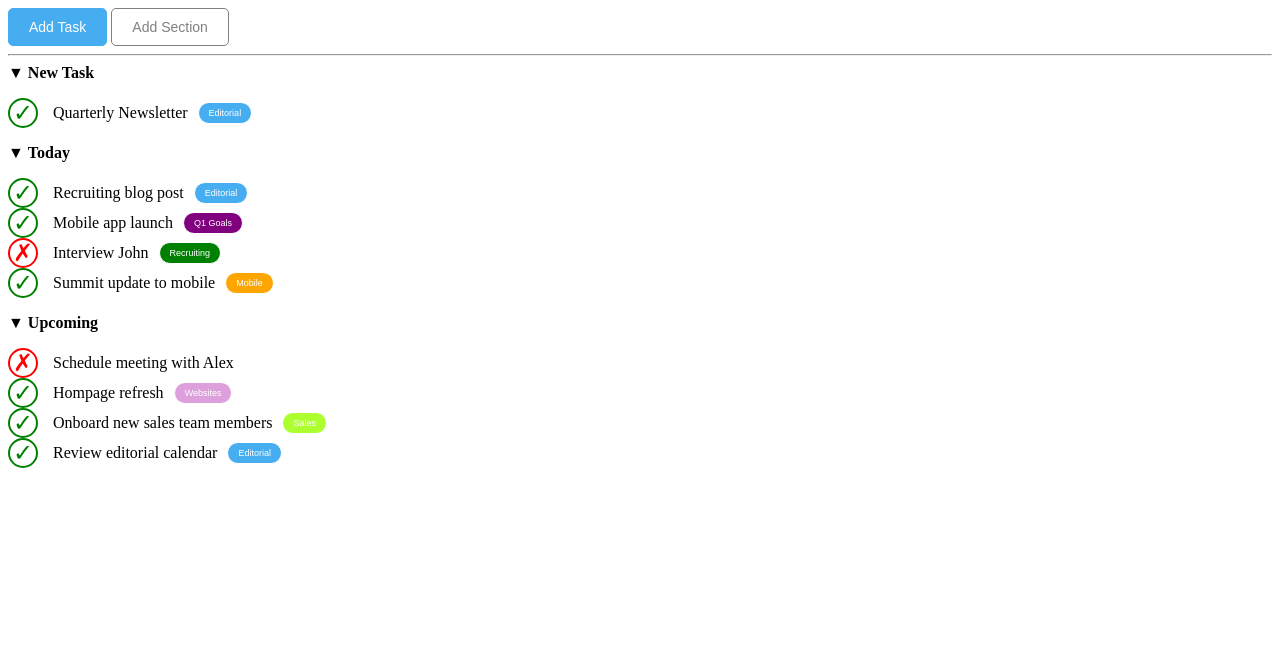
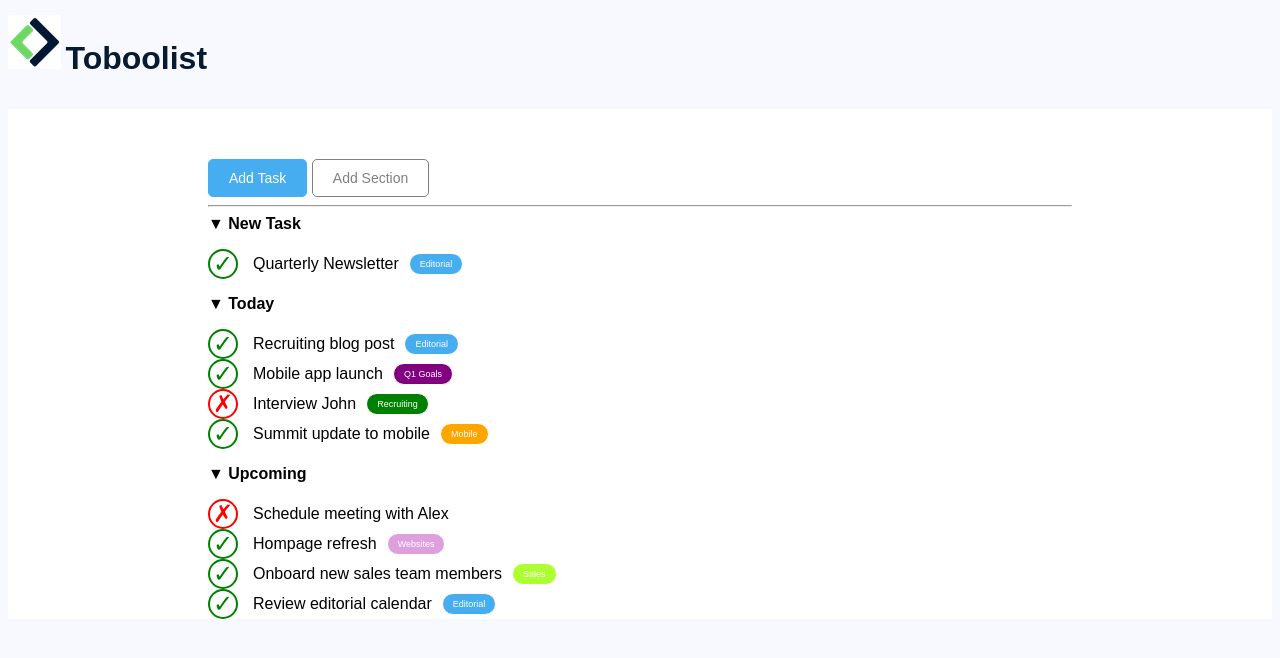
Before and after one commit to GiosciaFra/html-css-toboolist, a plain HTML site: page index.html in a window 1280 px wide. Drawn offline with Linux system fonts and the light colour scheme.

Commit message:
Aggiustamenti pagina e fine esercizio (non sono riuscito ad allineare 'Tooblist' al logo)

```diff
--- a/css/style.css
+++ b/css/style.css
@@ -2,19 +2,37 @@
     box-sizing: border-box;
 }
 
-/*
-nav {
+body {
+    font-family: sans-serif;
+    background-color: ghostwhite;
 }
-da fixare
+
+/* img{
+    padding-top: 25px;
+}
+
+DA FIXARE
+ */
+
+
+
+p {
+    display: inline-block;
+    color: rgb(6, 27, 50);
+    font-weight: 750;
+    font-size: xx-large;
+
+}
 
 
 
 main{
-    width: 100%;
-    padding: 20px;
+    padding-top: 50px;
+    padding-left: 200px;
+    padding-right: 200px;
+    background-color: white;
+}
 
-}
-*/
 
 /* Creazione pulsanti */
 
--- a/index.html
+++ b/index.html
@@ -9,10 +9,15 @@
 <body>
 
     <nav>
-
+        <div>
+            <img class="img" src="img/logo copia.png" alt="">
+            <p>Toboolist</p>
+        </div>
     </nav>
 
     <main>
+
+        <!-- Pulsanti -->
 
             <header>
                 <button class="button-1">
```
